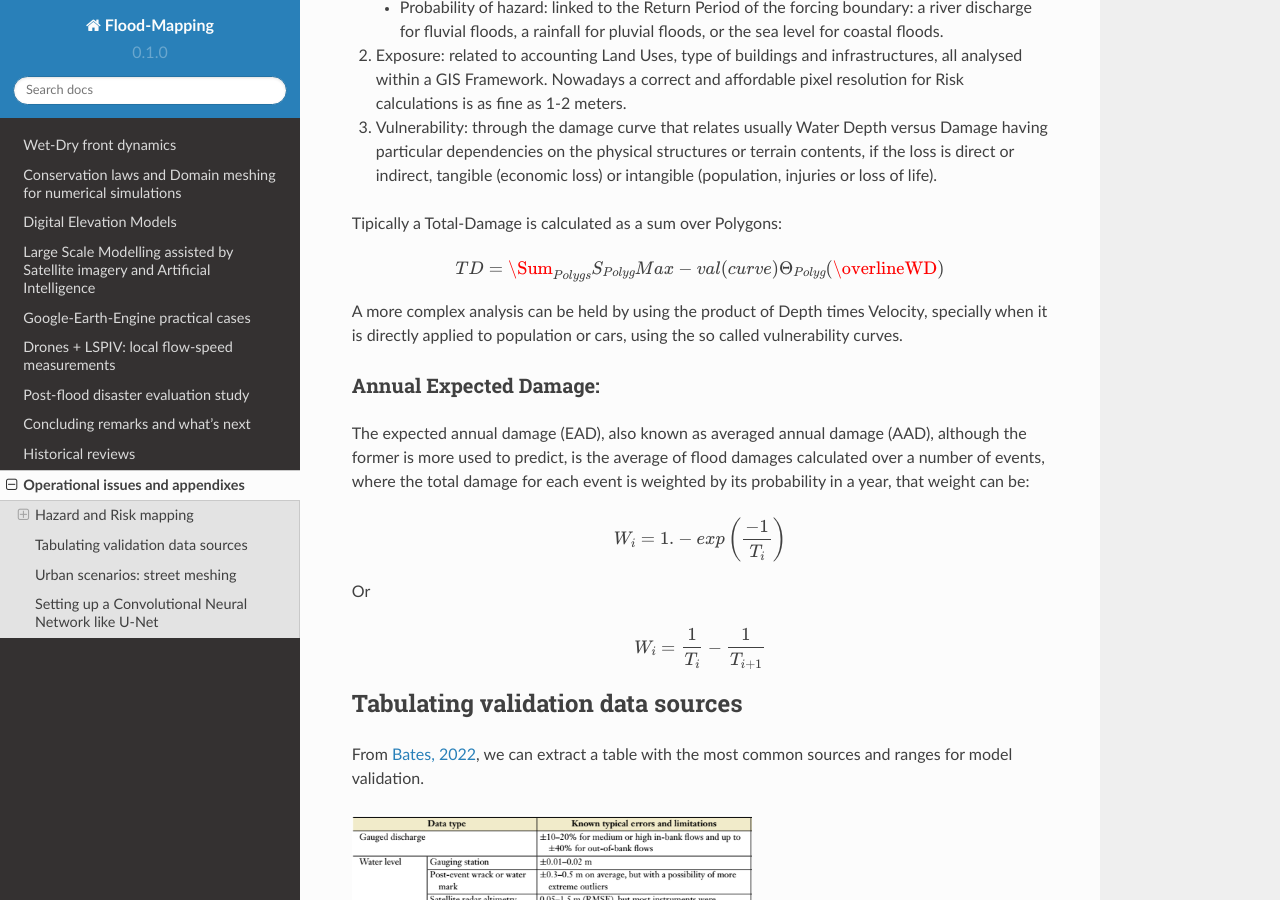
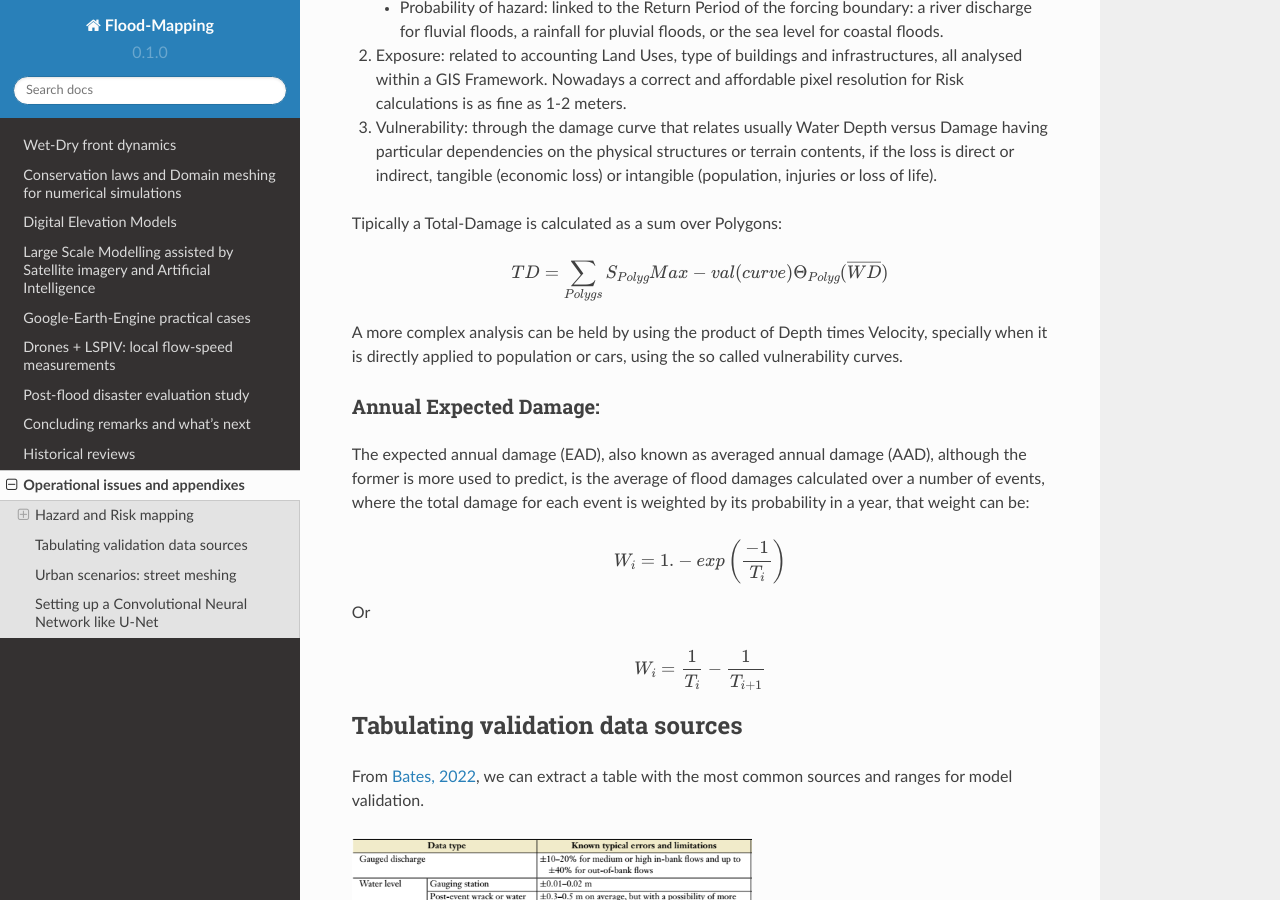
Before and after one commit to ivillamadrid/FloodMapping, a Sphinx documentation site: the page built from docs/source/operational_appx.rst, in a window 1280 px wide and 900 px high, scrolled down 484 px. Built offline with Sphinx 7.4.7 and the Read the Docs theme 2.0.0, drawn with Linux system fonts in a browser that asks for light colours.

Commit message:
Update operational_appx.rst

```diff
--- a/docs/source/operational_appx.rst
+++ b/docs/source/operational_appx.rst
@@ -24,7 +24,7 @@ Tipically a Total-Damage is calculated as a sum over Polygons:
 
 .. math::
 
-  TD=\Sum_{Polygs} S_{Polyg} Max-val(curve) \Theta_{Polyg}(\overlineWD)
+  TD=\sum_{Polygs} S_{Polyg} Max-val(curve) \Theta_{Polyg}(\overline{WD})
 
 A more complex analysis can be held by using the product of Depth times Velocity,
 specially when it is directly applied to population or cars, using the so called vulnerability curves.
```
